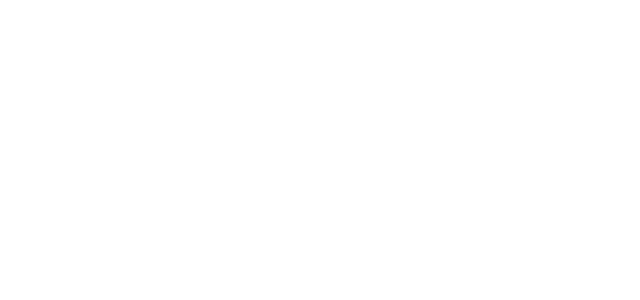
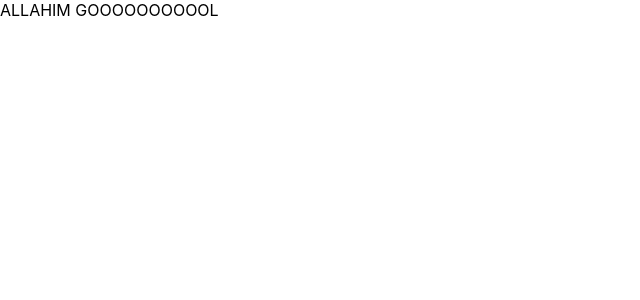
Before and after one commit to serkankaragoz/kastamonu, a React (Create React App) app: page / in a window 1280 px wide. Before the commit this address had no page. Shown: the top 300 px of the page, without its empty margins (0-640 px from the left). Built offline with nearby package versions, Linux system fonts and the light colour scheme.

Commit message:
Minor change

```diff
--- a/src/App.js
+++ b/src/App.js
@@ -11,10 +11,13 @@
     <div>
       <BrowserRouter>
       <Routes>
+      <Route path=''  element={<div>ALLAHIM GOOOOOOOOOOL</div>}/>
+        <Route path='/'  element={<div>ALLAHIM GOOOOOOOOOOL</div>}/>
         <Route path='/page/1'  element={<Page1/>}/>
         <Route path='/page/2'  element={<Page2/>}/>
         <Route path='/pages'  element={<DynamicPage/>}/>
       </Routes>
+
       </BrowserRouter>
 
 
```
